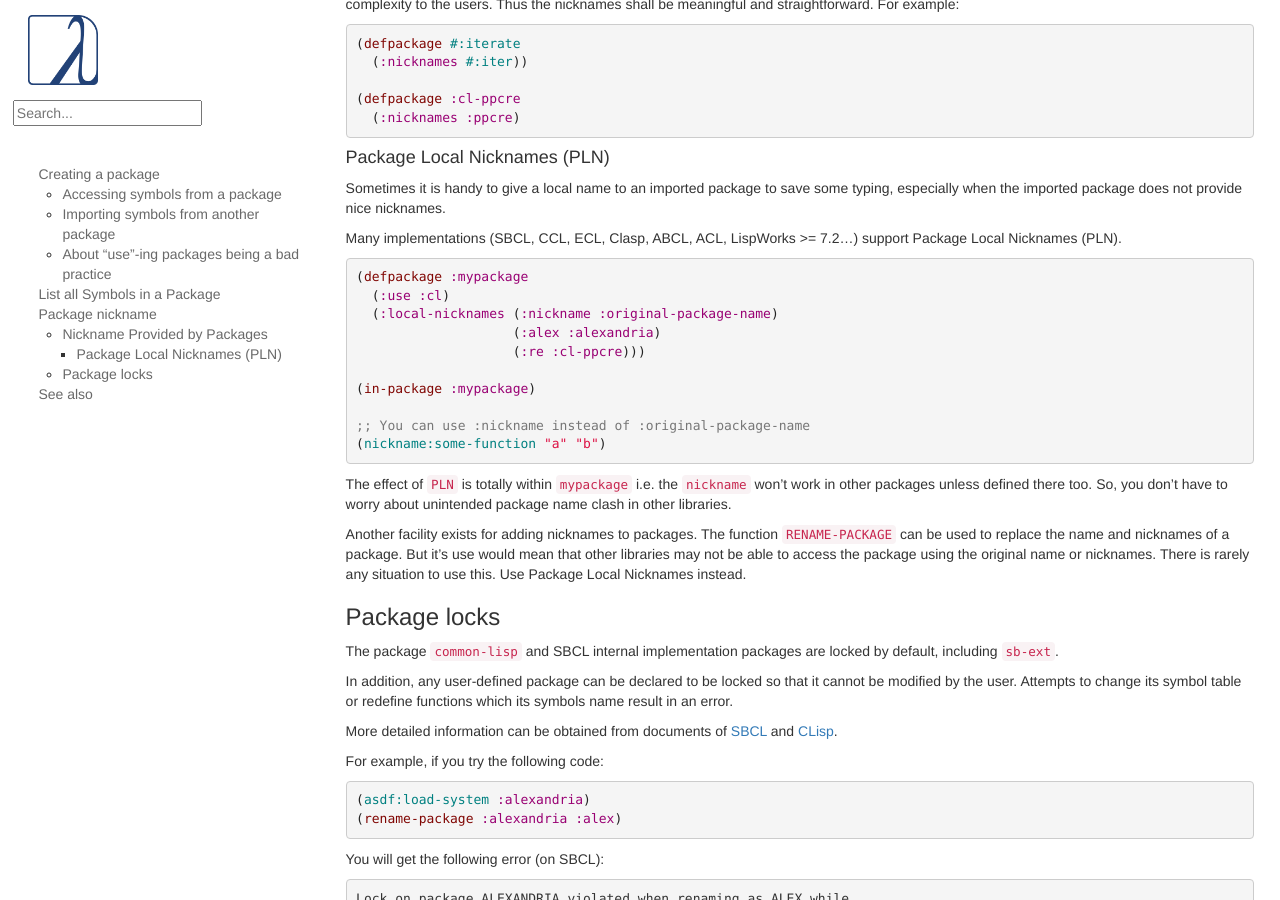
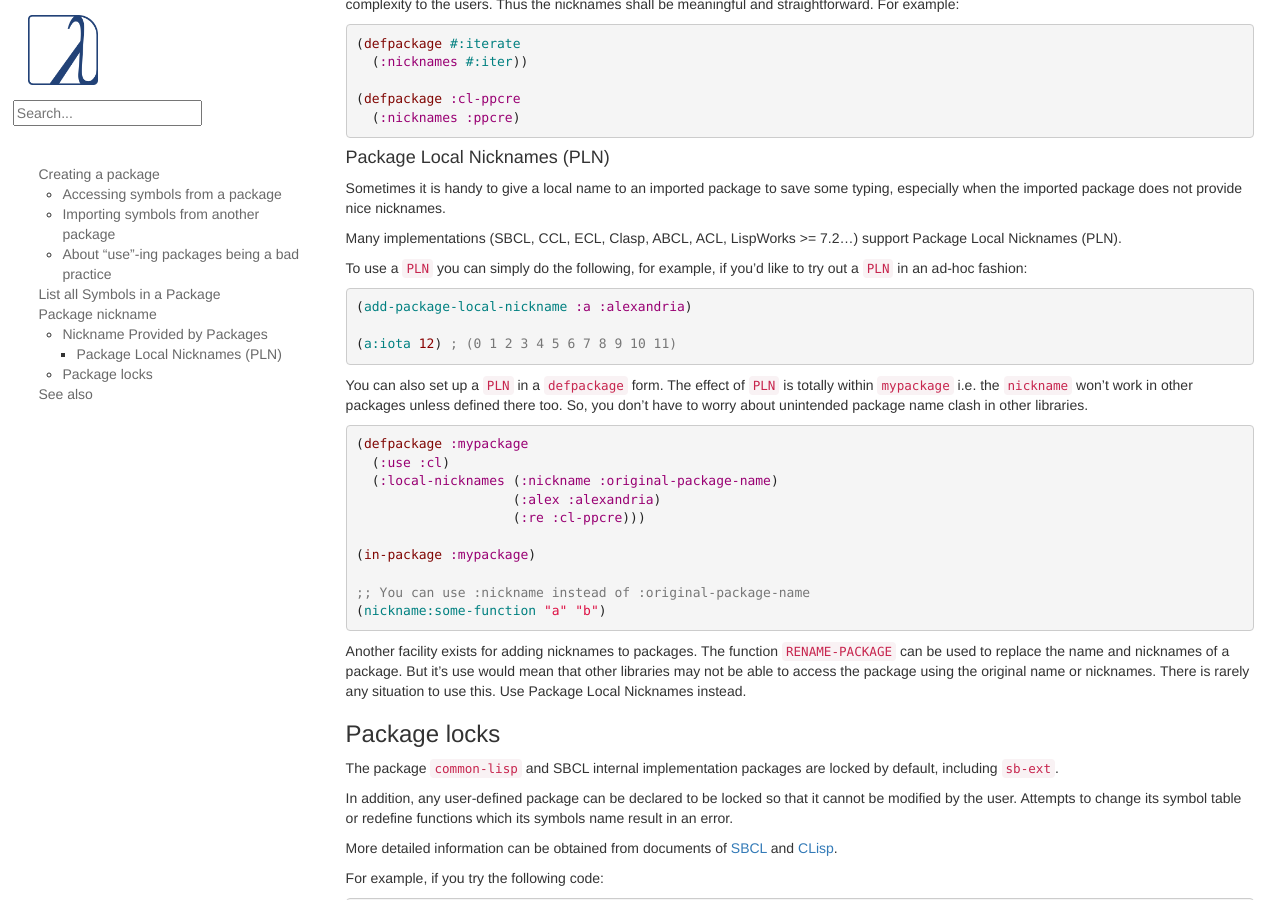
Before and after one commit to LispCookbook/cl-cookbook, a Jekyll site: the page built from packages.md, in a window 1280 px wide and 900 px high, scrolled down 2049 px. Built offline with Jekyll 4.4.1, drawn with Linux system fonts in a browser that asks for light colours.

Commit message:
packages: example with add-package-local-nickname

```diff
--- a/packages.md
+++ b/packages.md
@@ -143,6 +143,16 @@ provide nice nicknames.
 
 Many implementations (SBCL, CCL, ECL, Clasp, ABCL, ACL, LispWorks >= 7.2…) support Package Local Nicknames (PLN).
 
+To use a `PLN` you can simply do the following, for example, if you'd like to try out a `PLN` in an ad-hoc fashion:
+
+~~~lisp
+(add-package-local-nickname :a :alexandria)
+
+(a:iota 12) ; (0 1 2 3 4 5 6 7 8 9 10 11)
+~~~
+
+You can also set up a `PLN` in a `defpackage` form. The effect of `PLN` is totally within `mypackage` i.e. the `nickname` won't work in other packages unless defined there too. So, you don't have to worry about unintended package name clash in other libraries.
+
 ~~~lisp
 (defpackage :mypackage
   (:use :cl)
```
Also changed, not shown: other parts of packages.md (+0 -2 lines).
